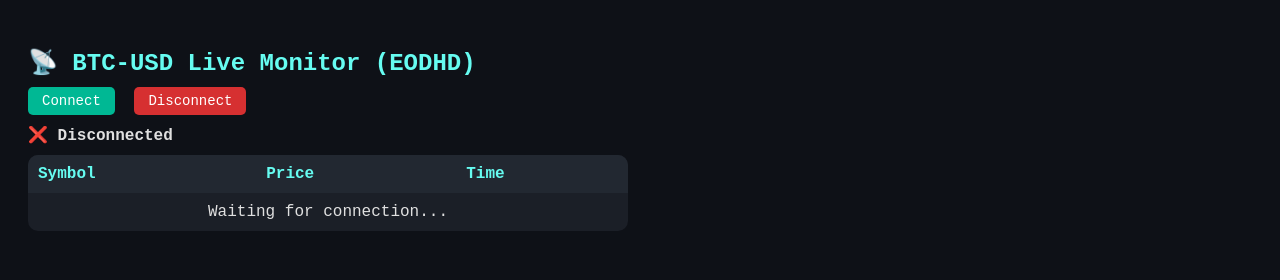
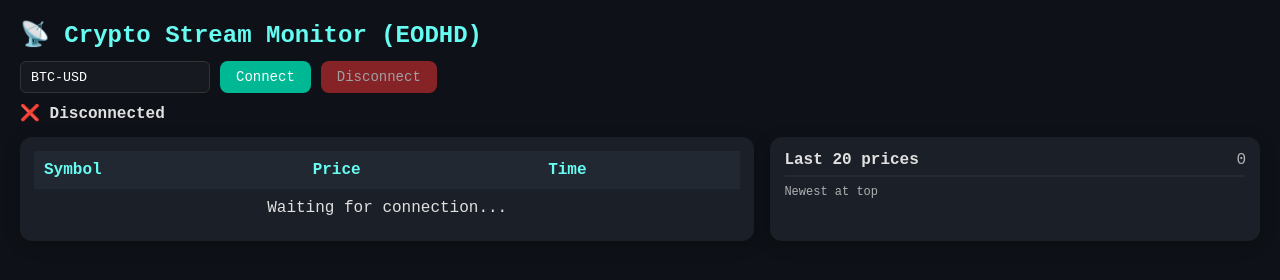
Before and after one commit to epodik/ws-monitor, a plain HTML site: page index.html in a window 1280 px wide. Both pictures are taken after a click on the button "Connect". Drawn offline with Linux system fonts and the light colour scheme.

Commit message:
Update index.html

```diff
--- a/index.html
+++ b/index.html
@@ -3,155 +3,166 @@
 <head>
   <meta charset="utf-8">
   <title>Crypto Stream Monitor</title>
+  <meta name="viewport" content="width=device-width, initial-scale=1">
   <style>
+    :root {
+      --bg: #0e1117; --card: #1b1f27; --muted: #222831; --text: #e0e0e0; --accent: #66fcf1;
+    }
     body {
-      background-color: #0e1117;
-      color: #e0e0e0;
+      background-color: var(--bg);
+      color: var(--text);
       font-family: 'Courier New', monospace;
       padding: 20px;
+      margin: 0;
     }
-    h2 {
-      color: #66fcf1;
-      margin-bottom: 10px;
+    h2 { color: var(--accent); margin: 0 0 12px 0; }
+    #controls { display: flex; flex-wrap: wrap; gap: 10px; margin-bottom: 10px; }
+    input {
+      padding: 6px 10px; border-radius: 6px; border: 1px solid #333;
+      background: #161a20; color: #fff; font-family: inherit;
     }
-    table {
-      border-collapse: collapse;
-      width: 100%;
-      max-width: 600px;
-      background: #1b1f27;
-      border-radius: 10px;
-      overflow: hidden;
+    button {
+      padding: 8px 16px; border: none; border-radius: 8px;
+      cursor: pointer; font-family: inherit; font-size: 14px;
     }
-    th, td {
-      text-align: left;
-      padding: 10px;
+    .connect { background: #00b894; color: #fff; }
+    .disconnect { background: #d63031; color: #fff; }
+    .connect:disabled, .disconnect:disabled { opacity: 0.6; cursor: not-allowed; }
+    #status { margin: 6px 0 14px; font-weight: bold; }
+    .grid { display: grid; grid-template-columns: 1.2fr .8fr; gap: 16px; }
+    @media (max-width: 900px) { .grid { grid-template-columns: 1fr; } }
+    .card {
+      background: var(--card); border-radius: 12px; padding: 14px;
+      box-shadow: 0 4px 16px rgba(0,0,0,.25);
     }
-    th {
-      background: #222831;
-      color: #66fcf1;
-    }
-    tr:nth-child(even) {
-      background-color: #161a20;
-    }
+    table { border-collapse: collapse; width: 100%; }
+    th, td { padding: 10px; text-align: left; }
+    th { background: var(--muted); color: var(--accent); }
+    tr:nth-child(even) { background: #161a20; }
     .up { color: #00ff88; }
     .down { color: #ff5555; }
-    #status {
-      margin: 10px 0;
-      font-weight: bold;
+    .last-list {
+      list-style: none; padding: 0; margin: 0;
+      max-height: 420px; overflow-y: auto;
+      border: 1px solid #222a35; border-radius: 8px;
     }
-    button {
-      margin-right: 10px;
-      padding: 6px 14px;
-      border: none;
-      border-radius: 5px;
-      cursor: pointer;
-      font-family: monospace;
-      font-size: 14px;
-      transition: background 0.2s;
+    .tick {
+      display: flex; justify-content: space-between; padding: 6px 10px;
+      border-bottom: 1px dashed #2a2f3a; font-size: 14px;
     }
-    .connect { background: #00b894; color: white; }
-    .connect:hover { background: #009e7f; }
-    .disconnect { background: #d63031; color: white; }
-    .disconnect:hover { background: #b02425; }
+    .tick:last-child { border-bottom: none; }
+    .badge { font-size: 12px; margin-left: 6px; opacity: .8; }
+    .badge.up { color: #00ff88; }
+    .badge.down { color: #ff5555; }
+    .muted { opacity: .75; }
   </style>
 </head>
 <body>
-  <h2>📡 BTC-USD Live Monitor (EODHD)</h2>
-  <div>
+  <h2>📡 Crypto Stream Monitor (EODHD)</h2>
+  <div id="controls">
+    <input id="symbolInput" type="text" value="BTC-USD" placeholder="Enter symbol e.g. ETH-USD">
     <button class="connect" id="connectBtn">Connect</button>
     <button class="disconnect" id="disconnectBtn" disabled>Disconnect</button>
   </div>
   <div id="status">🔄 Not connected</div>
+
+  <div class="grid">
+    <div class="card">
       <table>
         <thead>
-      <tr>
-        <th>Symbol</th>
-        <th>Price</th>
-        <th>Time</th>
-      </tr>
+          <tr><th>Symbol</th><th>Price</th><th>Time</th></tr>
         </thead>
         <tbody id="data-body">
           <tr><td colspan="3" style="text-align:center;">Waiting for connection...</td></tr>
         </tbody>
       </table>
+    </div>
+    <div class="card">
+      <div style="display:flex;justify-content:space-between;margin-bottom:6px;">
+        <div style="font-weight:700;">Last 20 prices</div>
+        <div class="muted" id="countInfo">0</div>
+      </div>
+      <ul class="last-list" id="lastList"></ul>
+      <div class="muted" style="margin-top:8px;font-size:12px;">Newest at top</div>
+    </div>
+  </div>
 
   <script>
-    const wsUrl = "wss://ws.eodhd.com/ws/crypto?api_token=demo";
-    let ws = null;
-    let lastPrice = null;
-
+    const WS_BASE = "wss://ws.eodhd.com/ws/crypto?api_token=demo";
+    let ws = null, lastPrice = null, history = [];
+    const body = document.getElementById('data-body');
     const statusEl = document.getElementById('status');
-    const body = document.getElementById('data-body');
     const connectBtn = document.getElementById('connectBtn');
     const disconnectBtn = document.getElementById('disconnectBtn');
+    const symbolInput = document.getElementById('symbolInput');
+    const lastList = document.getElementById('lastList');
+    const countInfo = document.getElementById('countInfo');
+
+    const fmtTime = () => new Date().toLocaleTimeString([], {hour:'2-digit', minute:'2-digit', second:'2-digit'});
 
     function connect() {
-      if (ws && ws.readyState === WebSocket.OPEN) return;
-
-      ws = new WebSocket(wsUrl);
-      statusEl.textContent = "⏳ Connecting...";
+      const symbol = symbolInput.value.trim().toUpperCase();
+      if (!symbol) return alert("Enter a symbol first!");
+      if (ws && ws.readyState === WebSocket.OPEN) ws.close();
+      history = []; renderHistory();
+      ws = new WebSocket(WS_BASE);
+      statusEl.textContent = `⏳ Connecting to ${symbol}...`;
       connectBtn.disabled = true;
-
       ws.onopen = () => {
-        statusEl.textContent = "✅ Connected to EODHD WebSocket";
+        statusEl.textContent = `✅ Connected (${symbol})`;
         disconnectBtn.disabled = false;
-        ws.send(JSON.stringify({
-          action: "subscribe",
-          symbols: "BTC-USD"
-        }));
+        ws.send(JSON.stringify({ action: "subscribe", symbols: symbol }));
       };
-
-      ws.onmessage = (event) => {
-        try {
-          const data = JSON.parse(event.data);
-          if (!data || !data.s || !data.p) return;
-
-          const price = parseFloat(data.p).toFixed(2);
-          const symbol = data.s;
-          const time = new Date().toLocaleTimeString();
-
-          let colorClass = '';
-          if (lastPrice !== null) {
-            colorClass = price > lastPrice ? 'up' : (price < lastPrice ? 'down' : '');
-          }
+      ws.onmessage = (e) => {
+        const d = JSON.parse(e.data);
+        if (!d.s || d.p === undefined) return;
+        const price = Number(d.p);
+        const priceStr = price.toFixed(2);
+        const symbol = d.s;
+        let cls = '';
+        if (lastPrice !== null) cls = price > lastPrice ? 'up' : (price < lastPrice ? 'down' : '');
         lastPrice = price;
-
-          body.innerHTML = `
-            <tr>
-              <td>${symbol}</td>
-              <td class="${colorClass}">${price}</td>
-              <td>${time}</td>
-            </tr>
-          `;
-        } catch (err) {
-          console.error("Message parse error:", err);
-        }
+        renderTable(symbol, priceStr, cls);
+        pushHistory(price, cls);
       };
-
       ws.onclose = () => {
         statusEl.textContent = "❌ Disconnected";
-        connectBtn.disabled = false;
-        disconnectBtn.disabled = true;
+        connectBtn.disabled = false; disconnectBtn.disabled = true;
       };
-
-      ws.onerror = (err) => {
-        statusEl.textContent = "⚠️ Error: " + err.message;
-      };
+      ws.onerror = () => statusEl.textContent = "⚠️ Connection error";
     }
 
     function disconnect() {
-      if (ws) {
-        ws.close();
+      if (ws) ws.close();
       ws = null;
-      }
-      disconnectBtn.disabled = true;
-      connectBtn.disabled = false;
-      statusEl.textContent = "🔴 Connection closed manually";
+      connectBtn.disabled = false; disconnectBtn.disabled = true;
+      statusEl.textContent = "🔴 Connection closed";
       body.innerHTML = `<tr><td colspan="3" style="text-align:center;">Disconnected</td></tr>`;
     }
 
-    connectBtn.addEventListener('click', connect);
-    disconnectBtn.addEventListener('click', disconnect);
+    function renderTable(symbol, price, cls) {
+      body.innerHTML = `<tr><td>${symbol}</td><td class="${cls}">${price}</td><td>${fmtTime()}</td></tr>`;
+    }
+
+    function pushHistory(price, cls) {
+      history.push({price, cls, time: fmtTime()});
+      if (history.length > 20) history.shift();
+      renderHistory();
+    }
+
+    function renderHistory() {
+      countInfo.textContent = history.length;
+      lastList.innerHTML = history.slice().reverse().map(h => `
+        <li class="tick">
+          <span>${h.time}</span>
+          <span class="${h.cls}">${h.price.toFixed(2)}</span>
+          ${h.cls ? `<span class="badge ${h.cls}">${h.cls === 'up' ? '↑' : '↓'}</span>` : ''}
+        </li>
+      `).join('');
+    }
+
+    connectBtn.onclick = connect;
+    disconnectBtn.onclick = disconnect;
   </script>
 </body>
 </html>
```
Lines whose indentation alone changed are shown as unchanged.
